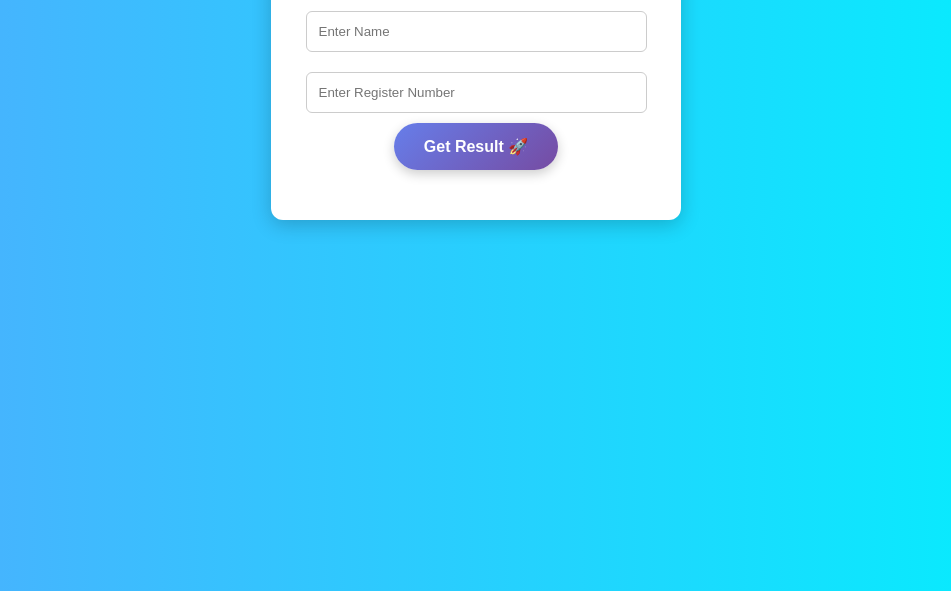
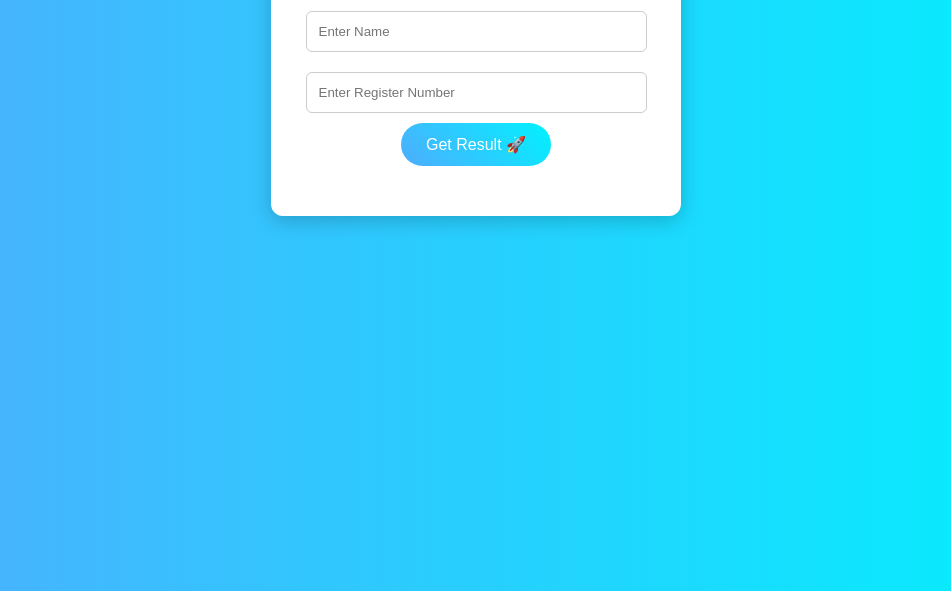
Before and after one commit to sudhekshasivakumar2k6-collab/stu, a plain HTML site: page index.html in a window 1280 px wide. Shown: the part 209-800 px from the top of the page, without its empty margins (164-1115 px from the left). Drawn offline with Linux system fonts and the light colour scheme.

Commit message:
Revamp button design and hover effects

```diff
--- a/index.html
+++ b/index.html
@@ -37,28 +37,21 @@
             border: 1px solid #ccc;
         }
 
-        /* 🔥 UPDATED BUTTON DESIGN */
+        /* 🔥 UPDATED BUTTON */
         button {
-            padding: 14px 30px;
-            background: linear-gradient(135deg, #667eea, #764ba2);
+            padding: 12px 25px;
+            background: linear-gradient(45deg, #4facfe, #00f2fe);
             border: none;
             color: white;
-            border-radius: 50px;
+            border-radius: 25px;
             font-size: 16px;
-            font-weight: bold;
             cursor: pointer;
-            transition: all 0.3s ease;
-            box-shadow: 0px 4px 12px rgba(0,0,0,0.2);
+            transition: 0.3s;
         }
 
         button:hover {
-            transform: translateY(-3px);
-            box-shadow: 0px 8px 18px rgba(0,0,0,0.3);
-            background: linear-gradient(135deg, #5a67d8, #6b46c1);
-        }
-
-        button:active {
-            transform: scale(0.95);
+            transform: scale(1.05);
+            box-shadow: 0px 5px 15px rgba(0,0,0,0.3);
         }
 
         .result {
@@ -85,6 +78,7 @@
         <input type="text" id="name" placeholder="Enter Name">
         <input type="text" id="regno" placeholder="Enter Register Number">
 
+        <!-- 🔥 UPDATED TEXT -->
         <button onclick="showResult()">Get Result 🚀</button>
 
         <div class="result" id="output"></div>
```
